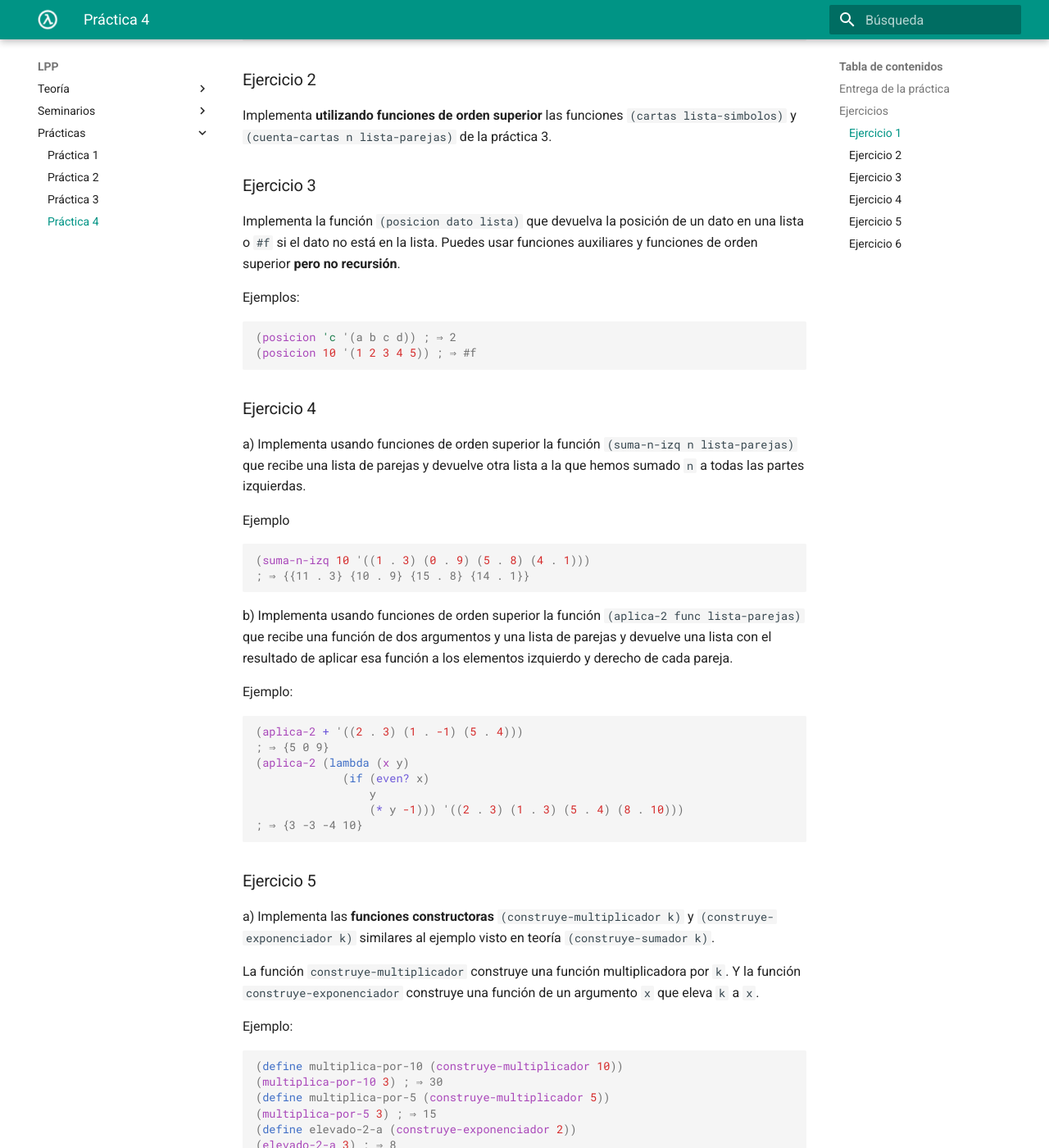
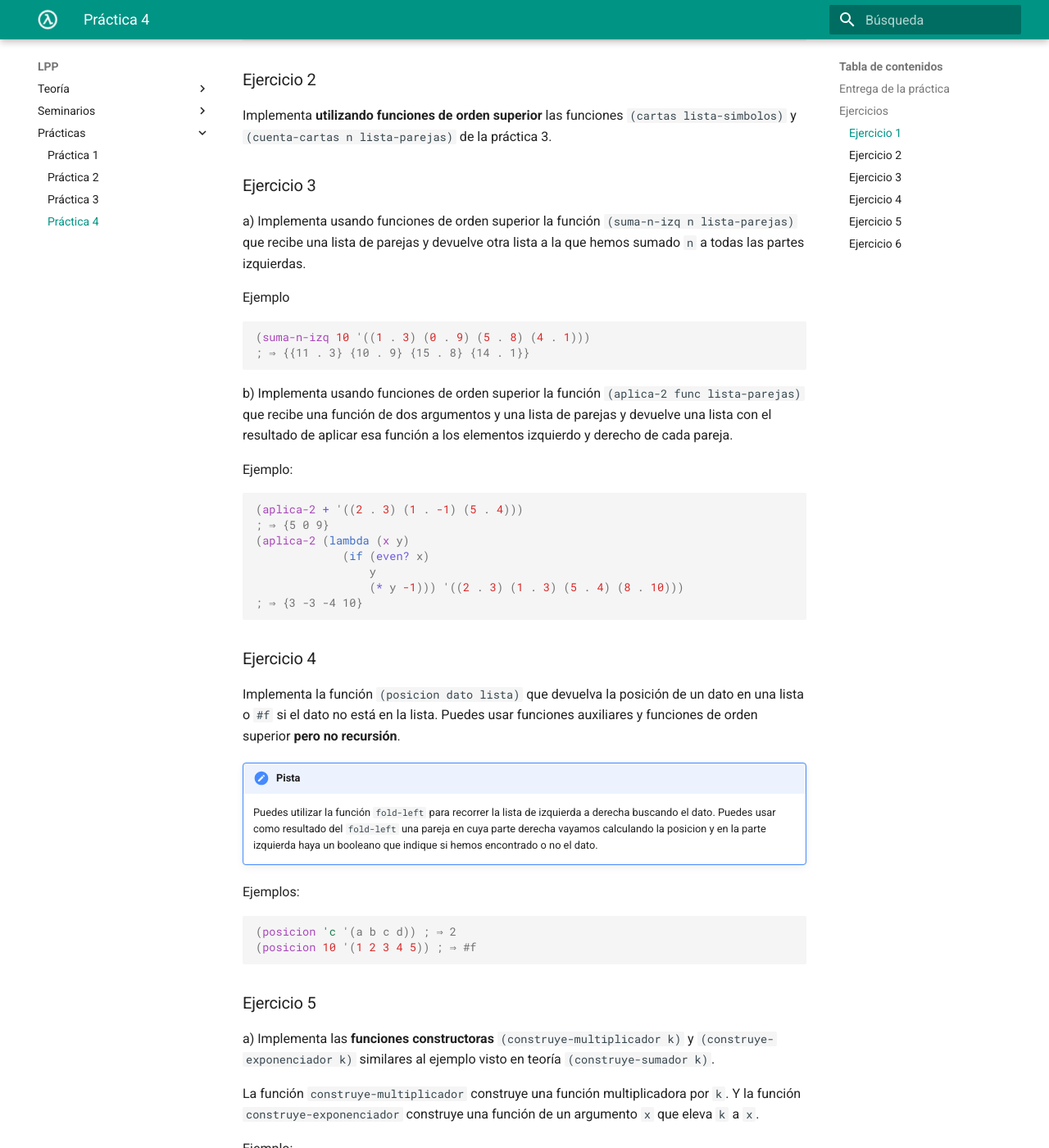
Before and after one commit to domingogallardo/apuntes-lpp, an MkDocs documentation site: the page built from docs/practicas/practica04/practica04.md, in a window 1280 px wide and 1400 px high, scrolled down 2032 px. Shown: the whole window at 82% size. Built offline with MkDocs 1.6.1 and Material for MkDocs 9.7.7, drawn with Linux system fonts in a browser that asks for light colours.

Commit message:
Cambio orden ejercicio 3

````diff
--- a/docs/practicas/practica04/practica04.md
+++ b/docs/practicas/practica04/practica04.md
@@ -109,20 +109,6 @@ práctica 3.
 
 ### Ejercicio 3 ###
 
-Implementa la función `(posicion dato lista)` que devuelva la
-posición de un dato en una lista o `#f` si el dato no está en la
-lista. Puedes usar funciones auxiliares y funciones de orden
-superior **pero no recursión**.
-
-Ejemplos:
-
-```scheme
-(posicion 'c '(a b c d)) ; ⇒ 2
-(posicion 10 '(1 2 3 4 5)) ; ⇒ #f
-```
-
-### Ejercicio 4 ###
-
 a) Implementa usando funciones de orden superior la función `(suma-n-izq n
 lista-parejas)` que recibe una lista de parejas y devuelve otra lista
 a la que hemos sumado `n` a todas las partes izquierdas.
@@ -150,6 +136,29 @@ Ejemplo:
                  y
                  (* y -1))) '((2 . 3) (1 . 3) (5 . 4) (8 . 10)))
 ; ⇒ {3 -3 -4 10}
+```
+
+
+### Ejercicio 4 ###
+
+Implementa la función `(posicion dato lista)` que devuelva la
+posición de un dato en una lista o `#f` si el dato no está en la
+lista. Puedes usar funciones auxiliares y funciones de orden
+superior **pero no recursión**.
+
+!!! Hint "Pista"
+    Puedes utilizar la función `fold-left` para recorrer la lista de
+    izquierda a derecha buscando el dato. Puedes usar como resultado
+    del `fold-left` una pareja en cuya parte derecha vayamos calculando
+    la posicion y en la parte izquierda haya un booleano que indique
+    si hemos encontrado o no el dato.
+
+
+Ejemplos:
+
+```scheme
+(posicion 'c '(a b c d)) ; ⇒ 2
+(posicion 10 '(1 2 3 4 5)) ; ⇒ #f
 ```
 
 
````
